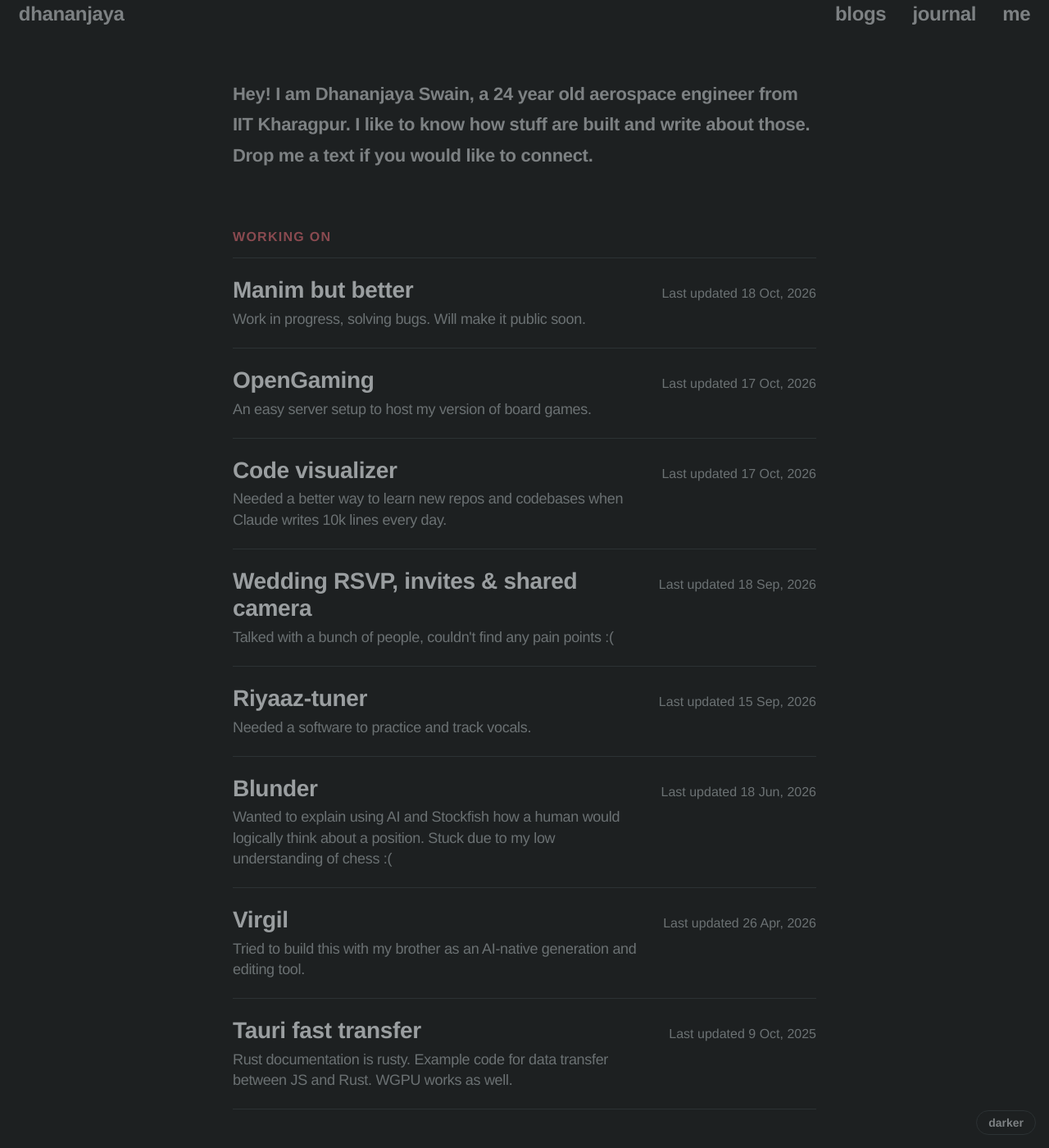
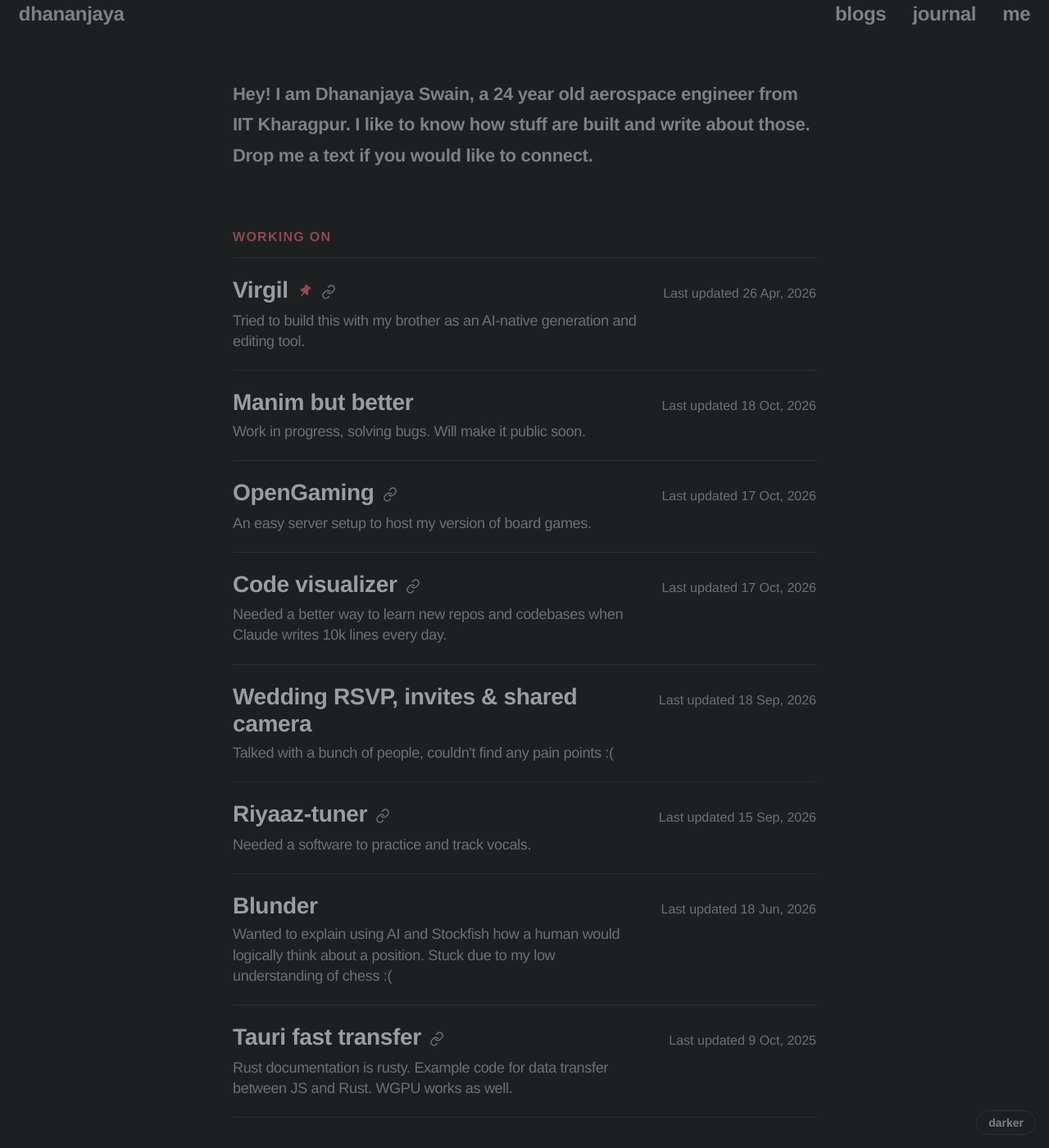
Before and after one commit to thelastone07/thelastone07.github.io, a Jekyll site: the page me.html, which Jekyll copies as it is, in a window 1280 px wide and 1400 px high. Shown: the whole window at 82% size. Built offline with Jekyll 4.4.1, drawn with Linux system fonts in a browser that asks for light colours.

Commit message:
pin Virgil on me page and add link icons to projects
Co-Authored-By: Claude Sonnet 5.5 <noreply@anthropic.com>

```diff
--- a/assets/css/me.css
+++ b/assets/css/me.css
@@ -114,6 +114,25 @@ a:hover {
   border-bottom: 1px solid var(--line);
 }
 
+.me-pin {
+  display: inline-block;
+  vertical-align: -2px;
+  margin-left: 10px;
+  color: var(--accent);
+  transform: rotate(35deg);
+}
+
+.me-link {
+  display: inline-block;
+  vertical-align: -2px;
+  margin-left: 10px;
+  color: var(--muted);
+}
+
+.me-link:hover {
+  color: var(--title);
+}
+
 .me-project-info {
   display: flex;
   flex-direction: column;
--- a/me.html
+++ b/me.html
@@ -30,7 +30,14 @@
         <div>
           <div class="me-section-label">Working on</div>
           <ul class="me-projects">
-            <!-- newest "last updated" first -->
+            <!-- pinned first, then newest "last updated" first -->
+            <li class="me-project-pinned">
+              <div class="me-project-info">
+                <span class="me-project-name">Virgil<svg class="me-pin" viewBox="0 0 24 24" width="20" height="20" fill="currentColor" aria-label="Pinned" role="img"><title>Pinned</title><path d="M16 3a1 1 0 0 1 .7 1.7L15.4 6l1.6 5.2c.9.5 1.6 1.3 2 2.3a1 1 0 0 1-.9 1.4H13v5.1a1 1 0 0 1-2 0v-5.1H5.9A1 1 0 0 1 5 13.5c.4-1 1.1-1.8 2-2.3L8.6 6 7.3 4.7A1 1 0 0 1 8 3h8z"/></svg><a class="me-link" href="https://tryvirgil.org" aria-label="Virgil link" target="_blank" rel="noopener"><svg viewBox="0 0 24 24" width="18" height="18" fill="none" stroke="currentColor" stroke-width="2" stroke-linecap="round" stroke-linejoin="round" aria-hidden="true"><path d="M10 13a5 5 0 0 0 7.1 0l3-3a5 5 0 0 0-7.1-7.1l-1.7 1.7"/><path d="M14 11a5 5 0 0 0-7.1 0l-3 3A5 5 0 0 0 11 21.1l1.7-1.7"/></svg></a></span>
+                <span class="me-project-desc">Tried to build this with my brother as an AI-native generation and editing tool.</span>
+              </div>
+              <span class="me-project-date">Last updated 26 Apr, 2026</span>
+            </li>
             <li>
               <div class="me-project-info">
                 <span class="me-project-name">Manim but better</span>
@@ -40,14 +47,14 @@
             </li>
             <li>
               <div class="me-project-info">
-                <span class="me-project-name"><a href="https://github.com/thelastone07/openGaming">OpenGaming</a></span>
+                <span class="me-project-name">OpenGaming<a class="me-link" href="https://github.com/thelastone07/openGaming" aria-label="OpenGaming link" target="_blank" rel="noopener"><svg viewBox="0 0 24 24" width="18" height="18" fill="none" stroke="currentColor" stroke-width="2" stroke-linecap="round" stroke-linejoin="round" aria-hidden="true"><path d="M10 13a5 5 0 0 0 7.1 0l3-3a5 5 0 0 0-7.1-7.1l-1.7 1.7"/><path d="M14 11a5 5 0 0 0-7.1 0l-3 3A5 5 0 0 0 11 21.1l1.7-1.7"/></svg></a></span>
                 <span class="me-project-desc">An easy server setup to host my version of board games.</span>
               </div>
               <span class="me-project-date">Last updated 17 Oct, 2026</span>
             </li>
             <li>
               <div class="me-project-info">
-                <span class="me-project-name"><a href="https://github.com/thelastone07/visualizer">Code visualizer</a></span>
+                <span class="me-project-name">Code visualizer<a class="me-link" href="https://github.com/thelastone07/visualizer" aria-label="Code visualizer link" target="_blank" rel="noopener"><svg viewBox="0 0 24 24" width="18" height="18" fill="none" stroke="currentColor" stroke-width="2" stroke-linecap="round" stroke-linejoin="round" aria-hidden="true"><path d="M10 13a5 5 0 0 0 7.1 0l3-3a5 5 0 0 0-7.1-7.1l-1.7 1.7"/><path d="M14 11a5 5 0 0 0-7.1 0l-3 3A5 5 0 0 0 11 21.1l1.7-1.7"/></svg></a></span>
                 <span class="me-project-desc">Needed a better way to learn new repos and codebases when Claude writes 10k lines every day.</span>
               </div>
               <span class="me-project-date">Last updated 17 Oct, 2026</span>
@@ -61,7 +68,7 @@
             </li>
             <li>
               <div class="me-project-info">
-                <span class="me-project-name"><a href="https://github.com/thelastone07/riyaz-tuner">Riyaaz-tuner</a></span>
+                <span class="me-project-name">Riyaaz-tuner<a class="me-link" href="https://github.com/thelastone07/riyaz-tuner" aria-label="Riyaaz-tuner link" target="_blank" rel="noopener"><svg viewBox="0 0 24 24" width="18" height="18" fill="none" stroke="currentColor" stroke-width="2" stroke-linecap="round" stroke-linejoin="round" aria-hidden="true"><path d="M10 13a5 5 0 0 0 7.1 0l3-3a5 5 0 0 0-7.1-7.1l-1.7 1.7"/><path d="M14 11a5 5 0 0 0-7.1 0l-3 3A5 5 0 0 0 11 21.1l1.7-1.7"/></svg></a></span>
                 <span class="me-project-desc">Needed a software to practice and track vocals.</span>
               </div>
               <span class="me-project-date">Last updated 15 Sep, 2026</span>
@@ -75,14 +82,7 @@
             </li>
             <li>
               <div class="me-project-info">
-                <span class="me-project-name"><a href="https://tryvirgil.org">Virgil</a></span>
-                <span class="me-project-desc">Tried to build this with my brother as an AI-native generation and editing tool.</span>
-              </div>
-              <span class="me-project-date">Last updated 26 Apr, 2026</span>
-            </li>
-            <li>
-              <div class="me-project-info">
-                <span class="me-project-name"><a href="https://github.com/thelastone07/tauri-ipc-stream">Tauri fast transfer</a></span>
+                <span class="me-project-name">Tauri fast transfer<a class="me-link" href="https://github.com/thelastone07/tauri-ipc-stream" aria-label="Tauri fast transfer link" target="_blank" rel="noopener"><svg viewBox="0 0 24 24" width="18" height="18" fill="none" stroke="currentColor" stroke-width="2" stroke-linecap="round" stroke-linejoin="round" aria-hidden="true"><path d="M10 13a5 5 0 0 0 7.1 0l3-3a5 5 0 0 0-7.1-7.1l-1.7 1.7"/><path d="M14 11a5 5 0 0 0-7.1 0l-3 3A5 5 0 0 0 11 21.1l1.7-1.7"/></svg></a></span>
                 <span class="me-project-desc">Rust documentation is rusty. Example code for data transfer between JS and Rust. WGPU works as well.</span>
               </div>
               <span class="me-project-date">Last updated 9 Oct, 2025</span>
```
